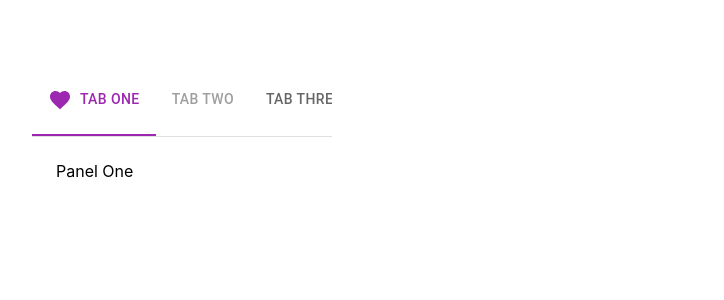
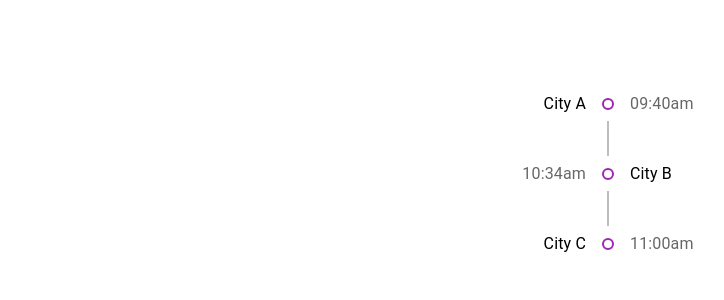
Before and after one commit to sailendrachettri/material-ui-learning, a React (Create React App) app: page / in a window 1280 px wide. Shown: the top 300 px of the page, without its empty margins (32-756 px from the left). Built offline with nearby package versions, Linux system fonts and the light colour scheme; the HTML template or start-up script is replaced by a standard one.

Commit message:
tabs and timeline

```diff
--- a/src/App.tsx
+++ b/src/App.tsx
@@ -1,12 +1,12 @@
 import './App.css'
-import { MuiTabs } from './components/MuiTabs';
+import { MuiTimeline } from './components/MuiTimeline';
 
 
 function App() {
   return (
     <>
       <div className="App">
-        <MuiTabs />
+        <MuiTimeline />
       </div>
     </>
   );
--- /dev/null
+++ b/src/components/MuiTimeline.tsx
@@ -0,0 +1,35 @@
+import { Timeline, TimelineConnector, TimelineContent, TimelineDot, TimelineItem, TimelineSeparator, TimelineOppositeContent } from '@mui/lab'
+
+export const MuiTimeline = () => {
+    return (
+
+        <Timeline position='alternate-reverse'>
+            <TimelineItem>
+                <TimelineOppositeContent color='text.secondary'>09:40am</TimelineOppositeContent>
+                <TimelineSeparator>
+                    <TimelineDot color='secondary' variant='outlined' />
+                    <TimelineConnector />
+                </TimelineSeparator>
+                <TimelineContent>City A</TimelineContent>
+            </TimelineItem>
+
+            <TimelineItem>
+                <TimelineOppositeContent color='text.secondary'>10:34am</TimelineOppositeContent>
+                <TimelineSeparator>
+                    <TimelineDot color='secondary' variant='outlined' />
+                    <TimelineConnector />
+                </TimelineSeparator>
+                <TimelineContent>City B</TimelineContent>
+            </TimelineItem>
+
+            <TimelineItem>
+                <TimelineOppositeContent color='text.secondary'>11:00am</TimelineOppositeContent>
+                <TimelineSeparator>
+                    <TimelineDot color='secondary' variant='outlined' />
+                </TimelineSeparator>
+                <TimelineContent>City C</TimelineContent>
+            </TimelineItem>
+        </Timeline>
+
+    )
+}
```
